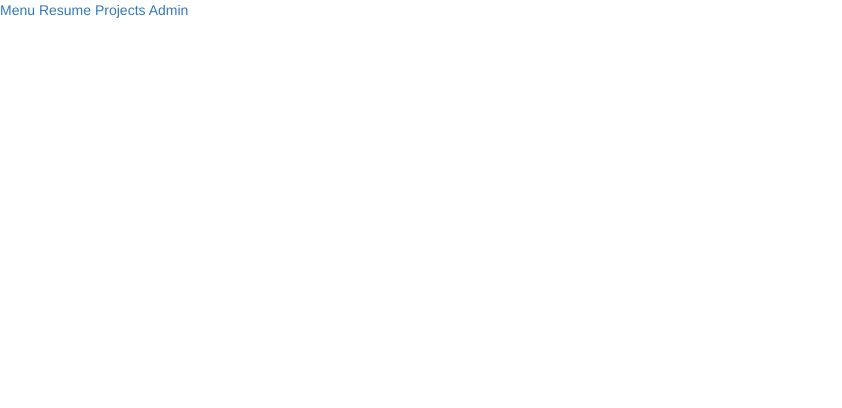
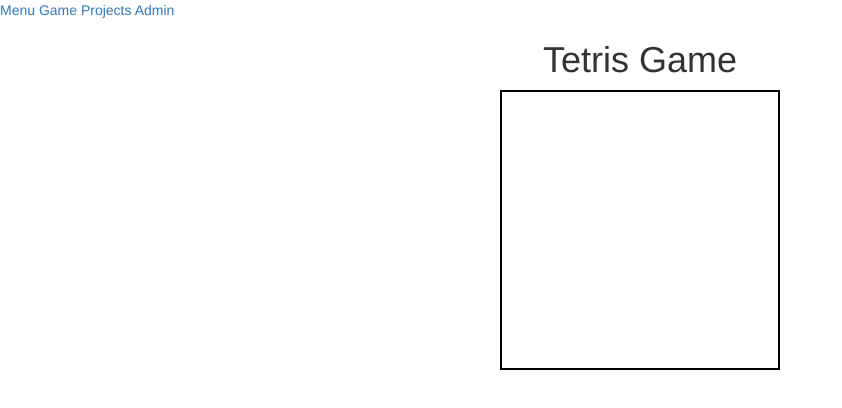
Before and after one commit to alexhidalgo/Day-21, a website: page homework/index.html in a window 1280 px wide. Shown: the whole page, without its empty margins (0-842 px from the left). Drawn offline with Linux system fonts and the light colour scheme.

Commit message:
Added game area in gameView

```diff
--- a/homework/index.html
+++ b/homework/index.html
@@ -11,7 +11,7 @@
 	<body>
 		<nav id="navigation">
 			<a href="#menu">Menu</a>
-			<a href="#resume">Resume</a>
+			<a href="#game">Game</a>
 			<a href="#projects">Projects</a>
 			<a href="#admin">Admin</a>
 		</nav>
@@ -28,10 +28,11 @@
 					My current position is <span id="current-position-name"></span>
 				</div>
 			</div>
-			<div class="page-view" id="resume-view">
-				<h1>Aaron Larner</h1>
-				<h2>Work Experience</h2>
-				<div id="work-experience-list"></div>
+			<div class="game-view" id="game-view">
+				<h1>Tetris Game</h1>
+				<div class="game-box">
+
+				</div>
 			</div>
 			<div class="page-view" id="projects-view">
 				<h1>Projects</h1>
@@ -84,7 +85,7 @@
 
 		<script src="scripts/views/individualProjectView.js"></script>
 		<script src="scripts/views/menuView.js"></script>
-		<script src="scripts/views/resumeView.js"></script>
+		<script src="scripts/views/gameView.js"></script>
 		<script src="scripts/views/projectsView.js"></script>
 		<script src="scripts/views/adminView.js"></script>
 		<script src="scripts/views/myview.js"></script>
--- a/homework/scripts/views/myview.js
+++ b/homework/scripts/views/myview.js
@@ -7,7 +7,7 @@ var AppView = Backbone.View.extend({
     this.menuView = new HomeView({
       projects: this.projects
     });
-    this.resumeView = new ResumeView({
+    this.gameView = new ResumeView({
       projects: this.projects
     });
     this.adminView = new AdminView({
@@ -23,7 +23,7 @@ var AppView = Backbone.View.extend({
     var Router = Backbone.Router.extend({
       routes: {
         'menu':   'menu',
-        'resume':   'resume',
+        'game':   'game',
         'projects': 'projects',
         'admin':  'admin'
       },
@@ -34,9 +34,9 @@ var AppView = Backbone.View.extend({
         self.menuView.$el.show();
       },
 
-      resume: function() {
+      game: function() {
         self.hideAllPages();
-        self.resumeView.$el.show();
+        self.gameView.$el.show();
       },
 
       projects: function() {
--- a/homework/style/main.css
+++ b/homework/style/main.css
@@ -23,3 +23,13 @@
 h1 {
 	text-align: center;
 }
+
+.game-box {
+	height: 20em;
+	width: 20em;
+	border: black solid 2px;
+	margin: 0 auto;
+}
+
+#game-view {
+}
```
Also changed, not shown: homework/scripts/views/gameView.js (renamed from homework/scripts/views/resumeView.js).
